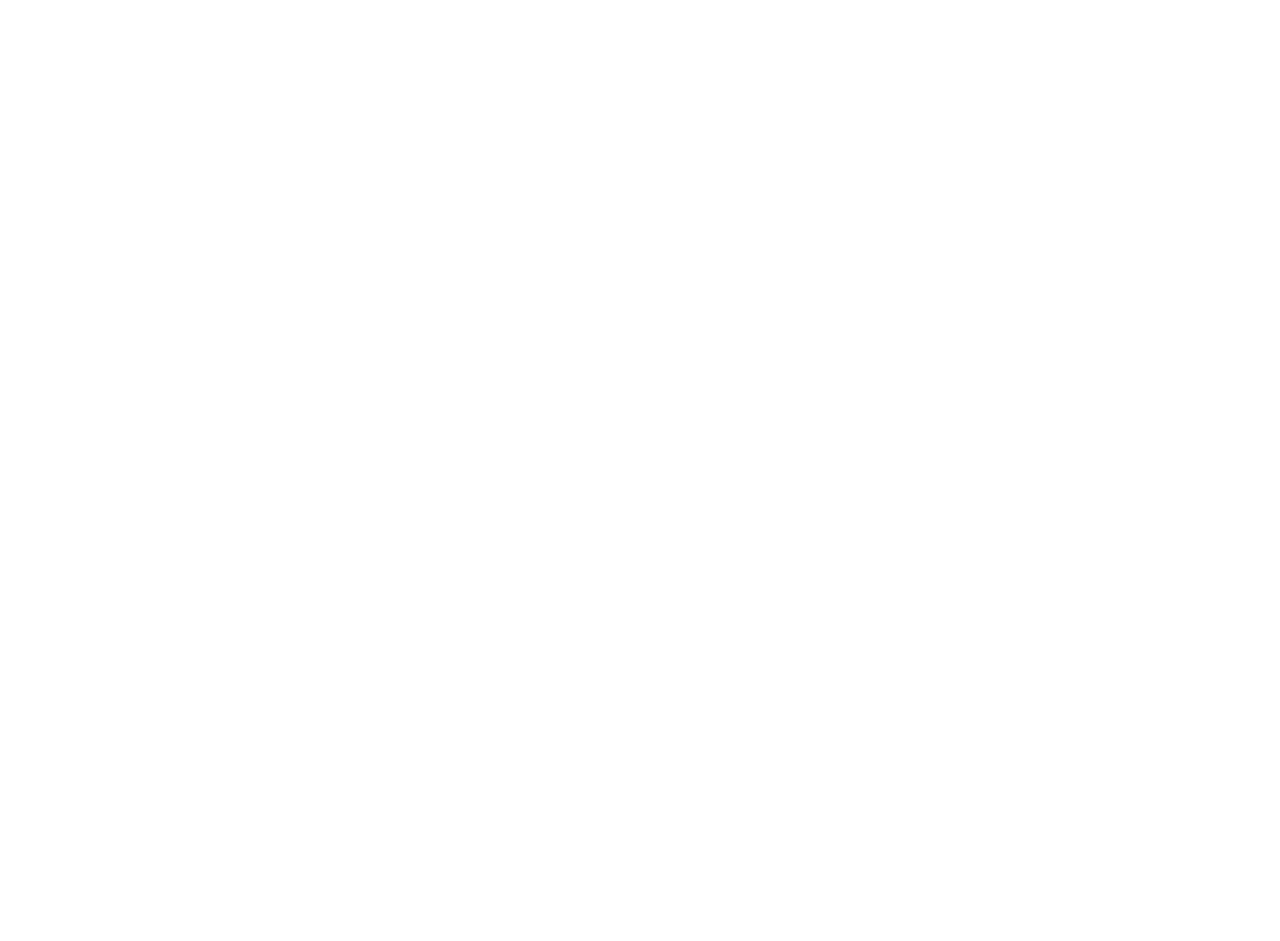
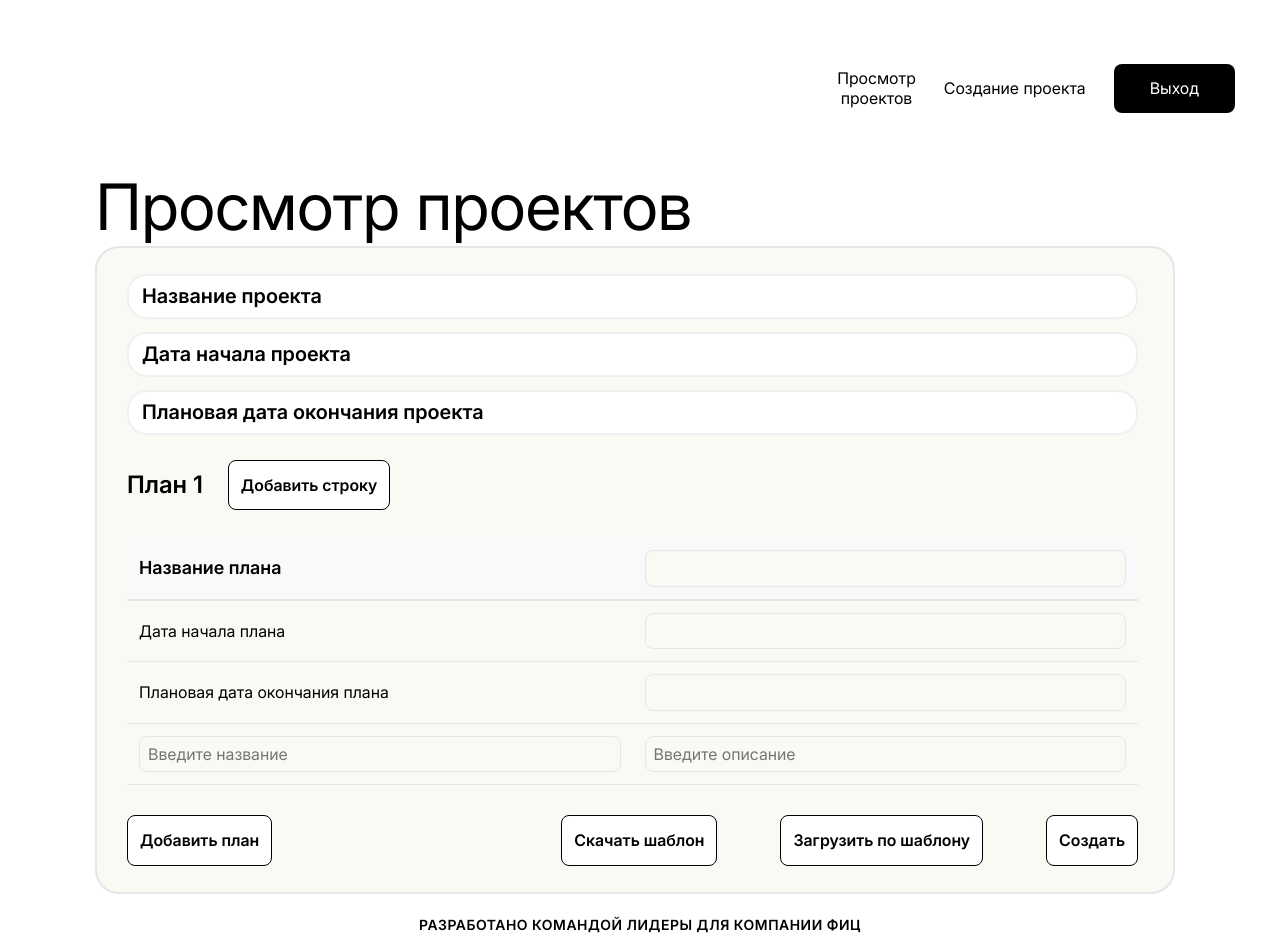
Before and after one commit to Err0r31/fiz_one, a React (Create React App) app: page /create-project in a window 1280 px wide. Before the commit this address had no page. Before the commit the page ends 800 px from the top, so only its background shows below. Built offline with nearby package versions, Linux system fonts and the light colour scheme.

Commit message:
CreateProject

```diff
--- a/src/App.js
+++ b/src/App.js
@@ -2,6 +2,7 @@ import React from "react";
 import { BrowserRouter as Router, Routes, Route } from "react-router-dom";
 import ProjectsPage from "./components/ProjectsPage/ProjectsPage";
 import Layout from "./components/layout/Layout";
+import CreateProject from "./components/CreateProject/CreateProject";
 
 function App() {
   return (
@@ -16,6 +17,11 @@ function App() {
               </Layout>
             }
           />
+          <Route path="create-project/" element={
+            <Layout PageTitle="Просмотр проектов">
+              <CreateProject />
+            </Layout>
+          } />
         </Routes>
       </div>
     </Router>
--- /dev/null
+++ b/src/components/CreateProject/CreateProject.css
@@ -0,0 +1,58 @@
+.create-project__wrapper {
+    padding: 0 6rem 0 5rem;
+}
+
+.create-form {
+    display: flex;
+    flex-direction: column;
+    gap: 3rem;
+    border: 2px solid #e6e6e6;
+    border-radius: 24px;
+    background: #fafaf5;
+    padding: 2.6rem 3.5rem 2.6rem 3rem;
+}
+
+.create-form__content {
+    display: flex;
+    flex-direction: column;
+    gap: 2.5rem;
+    max-height: 60rem;
+    overflow-y: auto;
+
+    -ms-overflow-style: none;
+    scrollbar-width: none;
+}
+
+.create-form__content::-webkit-scrollbar {
+    display: none;
+}
+
+.create-form__inputs {
+    display: flex;
+    flex-direction: column;
+    gap: 1.3rem;
+}
+
+.create-form__buttons {
+    display: flex;
+    align-items: center;
+    justify-content: space-between;
+    gap: 6.3rem;
+}
+
+.create-form__buttons-right {
+    display: flex;
+    align-items: center;
+    gap: 6.3rem;
+}
+
+.create-form__button {
+    border: 1px solid #000;
+    border-radius: 8px;
+    padding: 1.4rem 1.2rem;
+    background: #fff;
+    cursor: pointer;
+    font-weight: 600;
+    font-size: 1.6rem;
+    line-height: 130%;
+}
--- /dev/null
+++ b/src/components/CreateProject/CreateProject.jsx
@@ -0,0 +1,63 @@
+import React, { useState } from "react";
+import Input from "../shared/Input/Input";
+import ProjectPlan from "./ProjectPlan";
+import "./CreateProject.css";
+
+function CreateProject() {
+  const [plans, setPlans] = useState([{ id: 1, rowCount: 1 }]);
+
+  const addPlan = () => {
+    const newPlanId = plans.length + 1;
+    setPlans([...plans, { id: newPlanId, rowCount: 1 }]);
+  };
+
+  return (
+    <div className="create-project">
+      <div className="create-project__wrapper">
+        <form className="create-form">
+          <div className="create-form__content">
+              <div className="create-form__inputs">
+                <Input label="Название проекта" id="name" name="name" />
+                <Input
+                  label="Дата начала проекта"
+                  id="startDate"
+                  name="startDate"
+                />
+                <Input
+                  label="Плановая дата окончания проекта"
+                  id="plannedEndDate"
+                  name="plannedEndDate"
+                />
+              </div>
+              {plans.map((plan) => (
+                <ProjectPlan key={plan.id} planId={plan.id} />
+              ))}
+          </div>
+
+          <div className="create-form__buttons">
+            <button
+              type="button"
+              className="create-form__button"
+              onClick={addPlan}
+            >
+              Добавить план
+            </button>
+            <div className="create-form__buttons-right">
+                <button type="button" className="create-form__button">
+                  Скачать шаблон
+                </button>
+                <button type="button" className="create-form__button">
+                  Загрузить по шаблону
+                </button>
+                <button type="submit" className="create-form__button">
+                  Создать
+                </button>
+            </div>
+          </div>
+        </form>
+      </div>
+    </div>
+  );
+}
+
+export default CreateProject;
--- /dev/null
+++ b/src/components/CreateProject/ProjectPlan.css
@@ -0,0 +1,54 @@
+.create-form__plan {
+    display: flex;
+    flex-direction: column;
+    gap: 1.3rem;
+}
+
+.create-form__plan-title-wrapper {
+    display: flex;
+    gap: 2.5rem;
+    align-items: center;
+}
+
+.create-form__plan-title {
+    font-size: 2.4rem;
+}
+
+.create-form__table {
+    width: 100%;
+    border-collapse: collapse;
+    margin-top: 1.5rem;
+}
+
+.create-form__table th {
+    font-size: 1.8rem;
+    font-weight: 600;
+    text-align: left;
+    padding: 1.2rem;
+    background-color: #f9f9f9;
+    border-bottom: 2px solid #e6e6e6;
+}
+
+.create-form__table td {
+    font-size: 1.6rem;
+    padding: 1.2rem;
+    border-bottom: 1px solid #e6e6e6;
+}
+
+.create-form__input {
+    width: 100%;
+    padding: 0.8rem;
+    font-size: 1.6rem;
+    border: 1px solid #e6e6e6;
+    border-radius: 8px;
+    background-color: #fafaf5;
+}
+
+.create-form__table-row td {
+    font-size: 1.6rem;
+    padding: 1rem;
+}
+
+.create-form__table-row:hover {
+    background-color: #f9f9f9;
+}
--- /dev/null
+++ b/src/components/CreateProject/ProjectPlan.jsx
@@ -0,0 +1,92 @@
+import React, { useState } from "react";
+import "./ProjectPlan.css";
+
+function ProjectPlan({ planId }) {
+  const [rowCount, setRowCount] = useState(1);
+
+  const addRow = () => {
+    setRowCount(rowCount + 1);
+  };
+
+  const renderRows = () => {
+    const rows = [];
+    for (let i = 1; i <= rowCount; i++) {
+      rows.push(
+        <tr key={i}>
+          <td>
+            <input
+              className="create-form__input"
+              type="text"
+              id={`planItemName${planId}${i}`}
+              name={`planItemName${planId}${i}`}
+              placeholder="Введите название"
+            />
+          </td>
+          <td>
+            <input
+              className="create-form__input"
+              type="text"
+              id={`planItemValue${planId}${i}`}
+              name={`planItemValue${planId}${i}`}
+              placeholder="Введите описание"
+            />
+          </td>
+        </tr>
+      );
+    }
+    return rows;
+  };
+
+  return (
+    <div className="create-form__plan">
+      <div className="create-form__plan-title-wrapper">
+          <h3 className="create-form__plan-title">План {planId}</h3>
+          <button type="button" className="create-form__button" onClick={addRow}>
+            Добавить строку
+          </button>
+      </div>
+      <table className="create-form__table">
+        <thead>
+          <tr>
+            <th>Название плана</th>
+            <th>
+              <input
+                className="create-form__input"
+                type="text"
+                id={`planName${planId}`}
+                name={`planName${planId}`}
+              />
+            </th>
+          </tr>
+        </thead>
+        <tbody>
+          <tr>
+            <td>Дата начала плана</td>
+            <td>
+              <input
+                className="create-form__input"
+                type="text"
+                id={`planStartDate${planId}`}
+                name={`planStartDate${planId}`}
+              />
+            </td>
+          </tr>
+          <tr>
+            <td>Плановая дата окончания плана</td>
+            <td>
+              <input
+                className="create-form__input"
+                type="text"
+                id={`planPlannedEndDate${planId}`}
+                name={`planPlannedEndDate${planId}`}
+              />
+            </td>
+          </tr>
+          {renderRows()}
+        </tbody>
+      </table>
+    </div>
+  );
+}
+
+export default ProjectPlan;
--- a/src/components/layout/Layout.css
+++ b/src/components/layout/Layout.css
@@ -17,9 +17,8 @@
 }
 
 .header__link--black {
-    border-radius: 0.8rem;
+    border-radius: 8px;
     padding: 1.4rem 3.6rem;
-    border-radius: 0.8rem;
     background: #000;
     color: #fff;
 }
@@ -36,10 +35,8 @@
     display: flex;
     align-items: center;
     justify-content: center;
-    position: fixed;
-    bottom: 0;
-    left: 0;
-    width: 100%;
+    padding: 2rem 0 0.5rem;
+    background-color: #fff;
 }
 
 .footer__watermark {
--- a/src/components/layout/Layout.jsx
+++ b/src/components/layout/Layout.jsx
@@ -9,7 +9,7 @@ function Layout({ PageTitle, children }) {
             <div className="container">
                 <div className="header__wrapper">
                     <Link to='/' className="header__link">Просмотр<br /> проектов</Link>
-                    <Link to='/' className="header__link">Создание проекта</Link>
+                    <Link to='create-project/' className="header__link">Создание проекта</Link>
                     <Link to='/' className="header__link header__link--black">Выход</Link>
                 </div>
             </div>
--- /dev/null
+++ b/src/components/shared/Input/Input.css
@@ -0,0 +1,29 @@
+.custom-input {
+    position: relative;
+    display: flex;
+    flex-direction: column;
+}
+
+.custom-input__label {
+    position: absolute;
+    top: 50%;
+    left: 1.5rem;
+    font-weight: 600;
+    font-size: 2rem;
+    line-height: 130%;
+    transform: translateY(-50%);
+}
+
+.custom-input__field {
+    width: 100%;
+    border: 2px solid rgba(0, 0, 0, 0.06);
+    border-radius: 20px;
+    padding: 0.9rem 5.5rem 0.9rem 0;
+    background: #fff;
+    font-size: 2rem;
+}
+
+.custom-input__field:hover,
+.custom-input__field:focus {
+    outline: none;
+}
--- /dev/null
+++ b/src/components/shared/Input/Input.jsx
@@ -0,0 +1,53 @@
+import React, { useRef, useEffect } from "react";
+import "./Input.css";
+
+function Input({ label, id, name, placeholder }) {
+  const inputRefs = useRef([]);
+
+  useEffect(() => {
+    inputRefs.current = inputRefs.current.slice(0, 1);
+  }, []);
+
+  useEffect(() => {
+    const updatePadding = () => {
+      inputRefs.current.forEach((input) => {
+        const label = input?.previousElementSibling;
+        if (label) {
+          const labelWidth = label.offsetWidth / 10;
+          const padding = 2.5;
+          input.style.paddingLeft = `${labelWidth + padding}rem`;
+        }
+      });
+    };
+
+    updatePadding();
+
+    const timeout = setTimeout(updatePadding, 100);
+
+    window.addEventListener("resize", updatePadding);
+
+    return () => {
+      clearTimeout(timeout);
+      window.removeEventListener("resize", updatePadding);
+    };
+  }, []);
+
+  return (
+    <div className="custom-input">
+      <label htmlFor={id} className="custom-input__label">
+        {label}
+      </label>
+      <input
+        className="custom-input__field"
+        type="text"
+        id={id}
+        name={name}
+        placeholder={placeholder}
+        autoComplete="off"
+        ref={el => inputRefs.current[0] = el}
+      />
+    </div>
+  );
+}
+
+export default Input;
--- a/src/css/global/reboot.css
+++ b/src/css/global/reboot.css
@@ -15,10 +15,22 @@ html {
 body {
   margin: 0;
   padding: 0;
-    font-family: 'Inter', 'Arial', sans-serif;
+  font-family: "Inter", "Arial", sans-serif;
   min-height: 100vh;
   display: flex;
   flex-direction: column;
+}
+
+#root {
+    display: flex;
+    flex-direction: column;
+    flex-grow: 1;
+}
+
+.app {
+    display: flex;
+    flex-direction: column;
+    flex-grow: 1;
 }
 
 main {
@@ -49,3 +61,7 @@ button {
 ul {
   list-style-type: none;
 }
+
+input {
+  font-family: "Inter", "Arial", sans-serif;
+}
```
Lines whose indentation alone changed are shown as unchanged.
